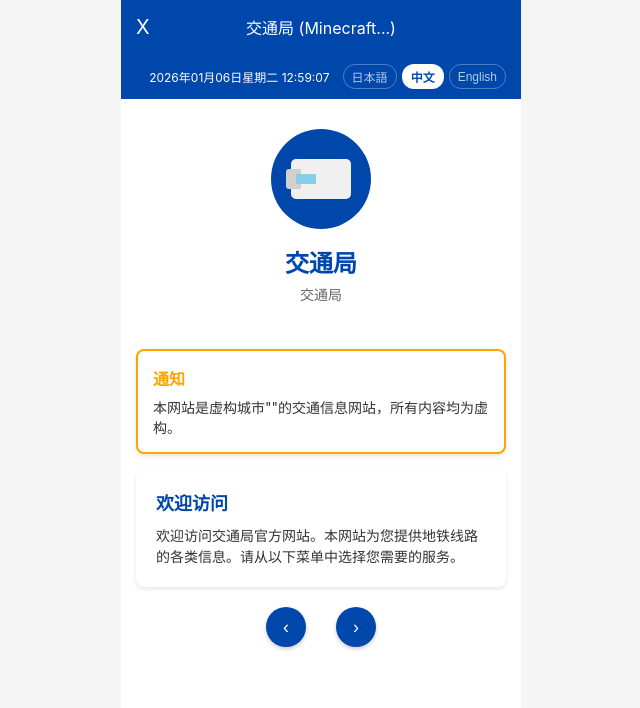
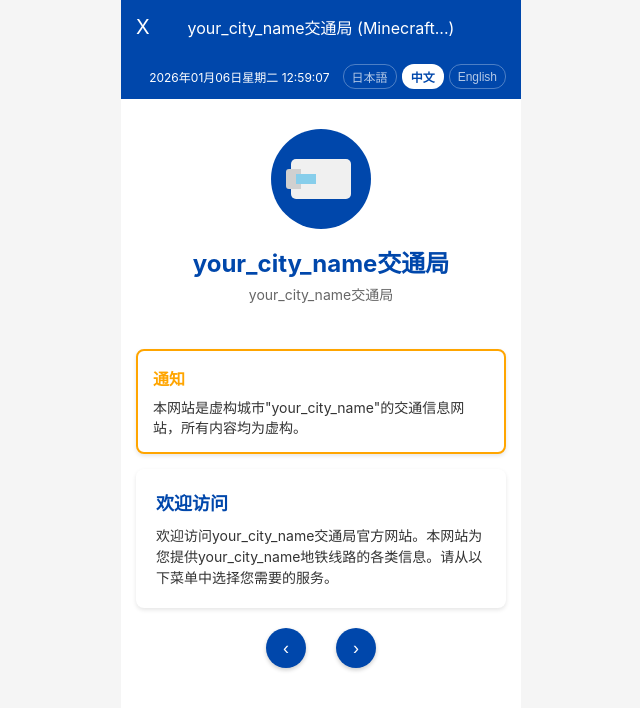
Before and after one commit to zitzhen/MTR-web, a Nuxt app: page / in a window 1280 px wide. Shown: the top 708 px of the page, without its empty margins (319-959 px from the left). Built offline with nearby package versions, Linux system fonts and the light colour scheme.

Commit message:
完成自定义交通局名称的设定

```diff
--- a/app/pages/index.vue
+++ b/app/pages/index.vue
@@ -4,7 +4,7 @@
     <header class="header">
       <div class="header-content">
         <span class="close-btn">X</span>
-        <h1 class="title">{{ city_name}}交通局 (Minecraft...)</h1>
+        <h1 class="title">{{ cityName }}交通局 (Minecraft...)</h1>
       </div>
     </header>
 
@@ -30,15 +30,15 @@
       <div class="logo-circle">
         <div class="train-icon"></div>
       </div>
-      <h2 class="logo-title">{{ city_name}}交通局</h2>
-      <p class="logo-subtitle">{{ city_name}}交通局</p>
+      <h2 class="logo-title">{{ cityName }}交通局</h2>
+      <p class="logo-subtitle">{{ cityName }}交通局</p>
     </div>
 
     <!-- Notification box -->
     <div class="notification-box">
       <div class="notification-header">通知</div>
       <div class="notification-content">
-        本网站是虚构城市"{{ city_name}}"的交通信息网站，所有内容均为虚构。
+        本网站是虚构城市"{{ cityName }}"的交通信息网站，所有内容均为虚构。
       </div>
     </div>
 
@@ -46,7 +46,7 @@
     <div class="welcome-card">
       <h3 class="welcome-title">欢迎访问</h3>
       <p class="welcome-text">
-        欢迎访问{{ city_name}}交通局官方网站。本网站为您提供{{ city_name}}地铁线路的各类信息。请从以下菜单中选择您需要的服务。
+        欢迎访问{{ cityName }}交通局官方网站。本网站为您提供{{ cityName }}地铁线路的各类信息。请从以下菜单中选择您需要的服务。
       </p>
     </div>
 
@@ -61,6 +61,7 @@
 <script setup>
 import { ref, onMounted } from 'vue'
 
+const cityName = ref('')
 const currentLanguage = ref('中文')
 const languages = ref([
   { code: '日本語', text: '日本語' },
@@ -98,7 +99,22 @@ const changeLanguage = (langCode) => {
   currentLanguage.value = langCode
 }
 
-onMounted(() => {
+const loadConfiguration = async () => {
+  try {
+    const response = await fetch('/configuration.json')
+    if (response.ok) {
+      const config = await response.json()
+      cityName.value = config.city_name;
+    } else {
+      console.error('Failed to load configuration:', response.status)
+    }
+  } catch (error) {
+    console.error('Error loading configuration:', error)
+  }
+}
+
+onMounted(async () => {
+  await loadConfiguration()
   updateDateTime()
   // Update time every second
   setInterval(updateDateTime, 1000)
--- /dev/null
+++ b/public/configuration.json
@@ -0,0 +1,3 @@
+{
+    "city_name":"your_city_name"
+}
```
